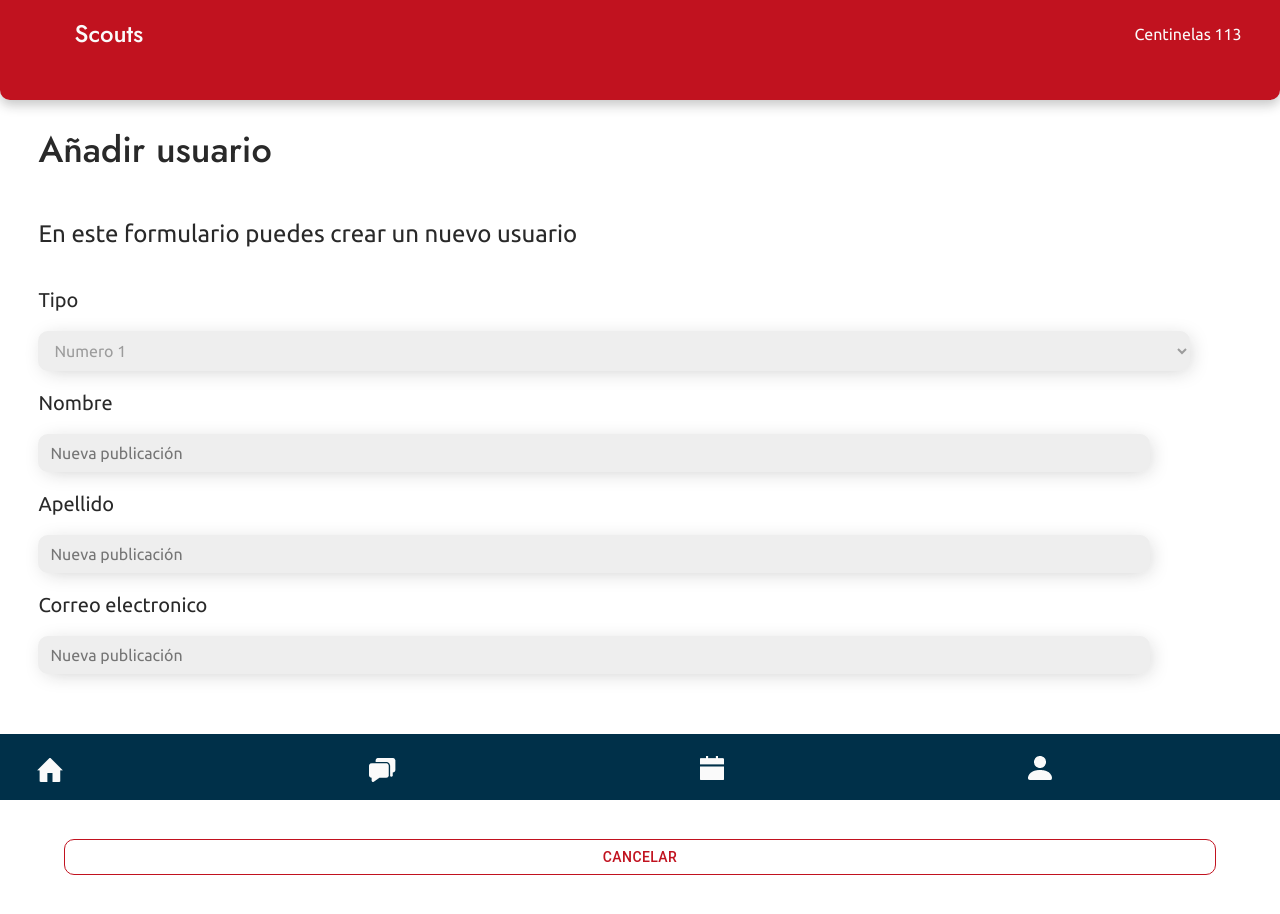
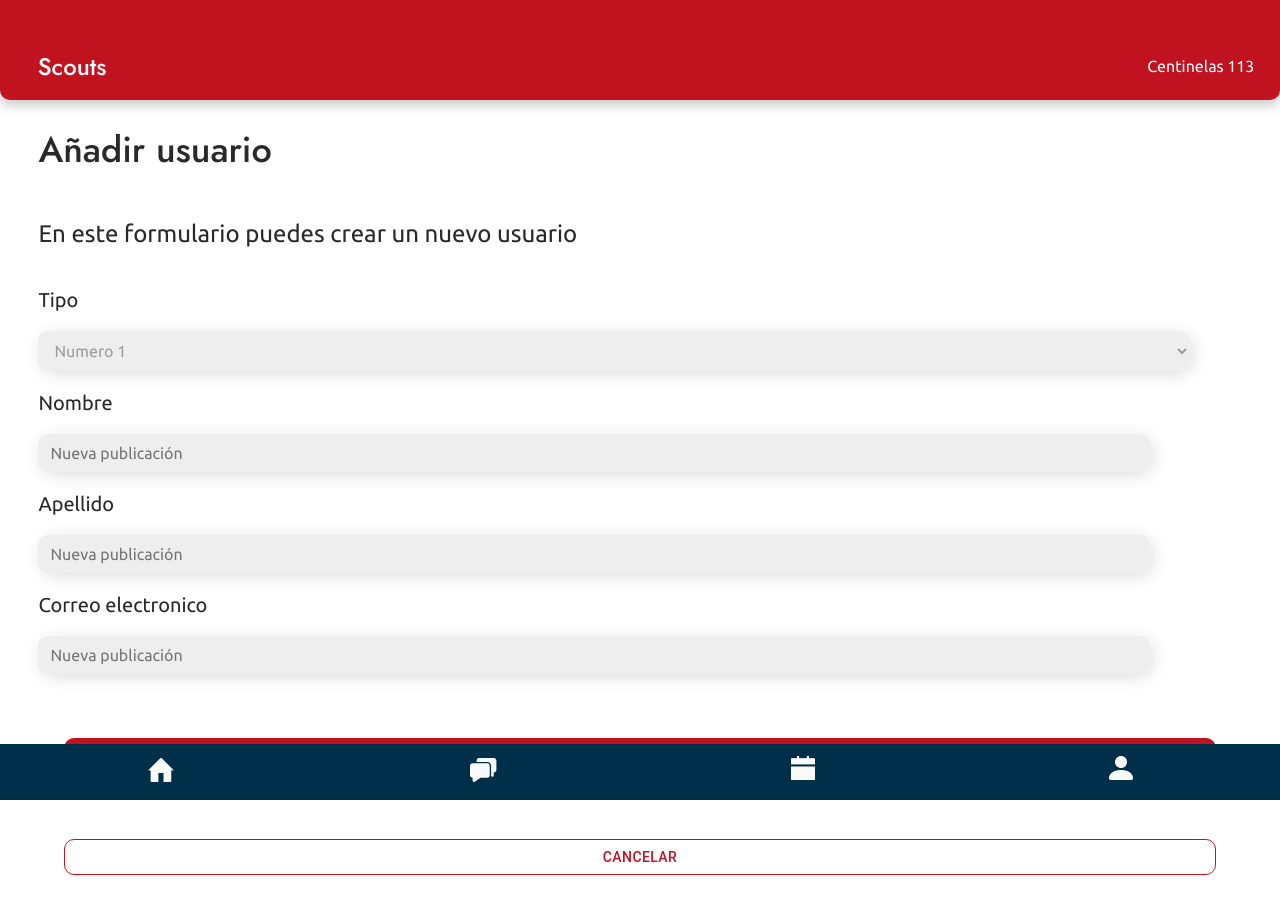
Before and after one commit to dianagarcial/CENTINALAPP-FRONTEND, a React (Vite) app: page /addUser in a window 1280 px wide. Shown: the top 914 px of the page. Built offline with nearby package versions, Linux system fonts and the light colour scheme.

Commit message:
sprint 1 98%
Falta el boton para subir archivo

```diff
--- a/src/components/views/addUsuario.jsx
+++ b/src/components/views/addUsuario.jsx
@@ -9,8 +9,8 @@ import { Select } from "../select"
 export const AddUsuario= ()=>{
 
     return(
-        <div className="Login">
-        <div className="conte-login">
+        <div className="contenido">
+        <div className="conte-general">
         <Header/>
         <h1>Añadir usuario</h1>
         <h2>En este formulario puedes crear un nuevo usuario</h2>
--- a/src/components/views/addUsuarioFicha.jsx
+++ b/src/components/views/addUsuarioFicha.jsx
@@ -10,8 +10,8 @@ import { TextArea } from "../textArea"
 export const AddUsuarioFicha= ()=>{
 
     return(
-        <div className="Login">
-        <div className="conte-login">
+        <div className="contenido">
+        <div className="conte-general">
         <Header/>
         <h1>Añadir usuario</h1>
         <h2>En este formulario puedes crear un nuevo usuario</h2>
@@ -19,7 +19,7 @@ export const AddUsuarioFicha= ()=>{
         <Select placeholder="Selecciona una opción" option="Numero 1"/>
 
         <h3>Ficha medica</h3>
-        <Input placeholder="Imagen" type="image" />
+        <Input placeholder="Imagen" type="file" />
         <h3>Fecha de nacimiento</h3>
         <Input placeholder="Imagen" type="date" />
         <h3>Numero celuar</h3>
--- a/src/components/views/addUsuarioRama.jsx
+++ b/src/components/views/addUsuarioRama.jsx
@@ -10,8 +10,8 @@ import { TextArea } from "../textArea"
 export const AddUsuarioRama= ()=>{
 
     return(
-        <div className="Login">
-        <div className="conte-login">
+        <div className="contenido">
+        <div className="conte-general">
         <Header/>
         <h1>Añadir usuario</h1>
         <h2>En este formulario puedes crear un nuevo usuario</h2>
--- a/src/styles/header.css
+++ b/src/styles/header.css
@@ -1,16 +1,28 @@
-.conte-header{
+.textos-header {
+    display: flex;
+    flex-direction: row;
+    justify-content: space-between;
+    /* margin-left: 3%; */
+    /* margin-right: 3%; */
+    /* margin-top: 2%; */
+    position: absolute;
+    width: 98%;
+    bottom: 0;
+    /* align-content: flex-end; */
+}
+
+
+.conte-header {
     position: relative;
     width: 100%;
     height: 100px;
     margin: 0;
     /* left: calc(50% - 375px/2); */
-
     background: #C1121F;
     box-shadow: 0px 5px 12px rgb(27 27 27 / 25%);
     border-radius: 0px 0px 10px 10px;
+}
 
-
-}
 .text-header{
     /* Titulos/Titulo2 */
 
@@ -44,11 +56,3 @@
 
     color: #FAFAFA;
 }
-
-.textos-header {
-    display: flex;
-    flex-direction: row;
-    justify-content: space-between;
-    margin-left: 3%;
-    margin-right: 3%;
-}
--- a/src/styles/login.css
+++ b/src/styles/login.css
@@ -1,8 +1,14 @@
-.conte-login{
 
-    display:flex;
-    margin-bottom: 20%;
+.Login {
+    display: flex;
+    align-items: center;
+    align-content: center;
+    height: 100vh;
+}
+
+.conte-login {
+    display: flex;
+    /* margin-bottom: 20%; */
     flex-direction: column;
-
-
+    height: max-content;
 }
--- a/src/styles/navbar.css
+++ b/src/styles/navbar.css
@@ -1,34 +1,44 @@
+.Iconos-Navbar {
+    display: flex;
+    flex-direction: row;
+    justify-content: space-around;
+    margin: auto;
+    position: fixed;
+    bottom: 0;
+    box-sizing: content-box;
+    width: 100vw;
+    margin-bottom: 0.5em;
+    margin-top: 0.5em;
+    align-content: center;
+}
+
 .Navbar {
     background-color: #003049;
-    width: 100%;
+    width: 100vw;
     margin: 0%;
     position: fixed;
     bottom: 0;
     display: flex;
     flex-direction: row;
-    justify-content: space-between;
-    padding: 0.8em;
-    padding-left: 2em;
-    padding-right: 2em;
-    margin: 0%;
+    padding-top: 1em;
+    /* padding-left: 2em; */
+    /* padding-right: 2em; */
+    /* margin: 0%; */
     position: fixed;
     bottom: 0;
     box-sizing: content-box;
     height: 5%;
+    align-content: stretch;
+    justify-content: center;
+}
 
-}
-.Iconos-Navbar {
-    display: flex;
-    flex-direction: row;
-    justify-content: space-between;
-    margin: auto;
-    position: fixed;
-    bottom: 0;
-    box-sizing: content-box;
-    width: 80%;
-    margin-bottom: 0.5em;
-    margin-top: 0.5em;
-}
 body{
     margin: 0;
 }
+
+.conte-general {
+    display: flex;
+    margin-bottom: 20%;
+    flex-direction: column;
+    height: max-content;
+}
```
Also changed, not shown: src/components/inputFile.jsx (added, +11 -0 lines), src/styles/inputFile.css (added, +27 -0 lines).
